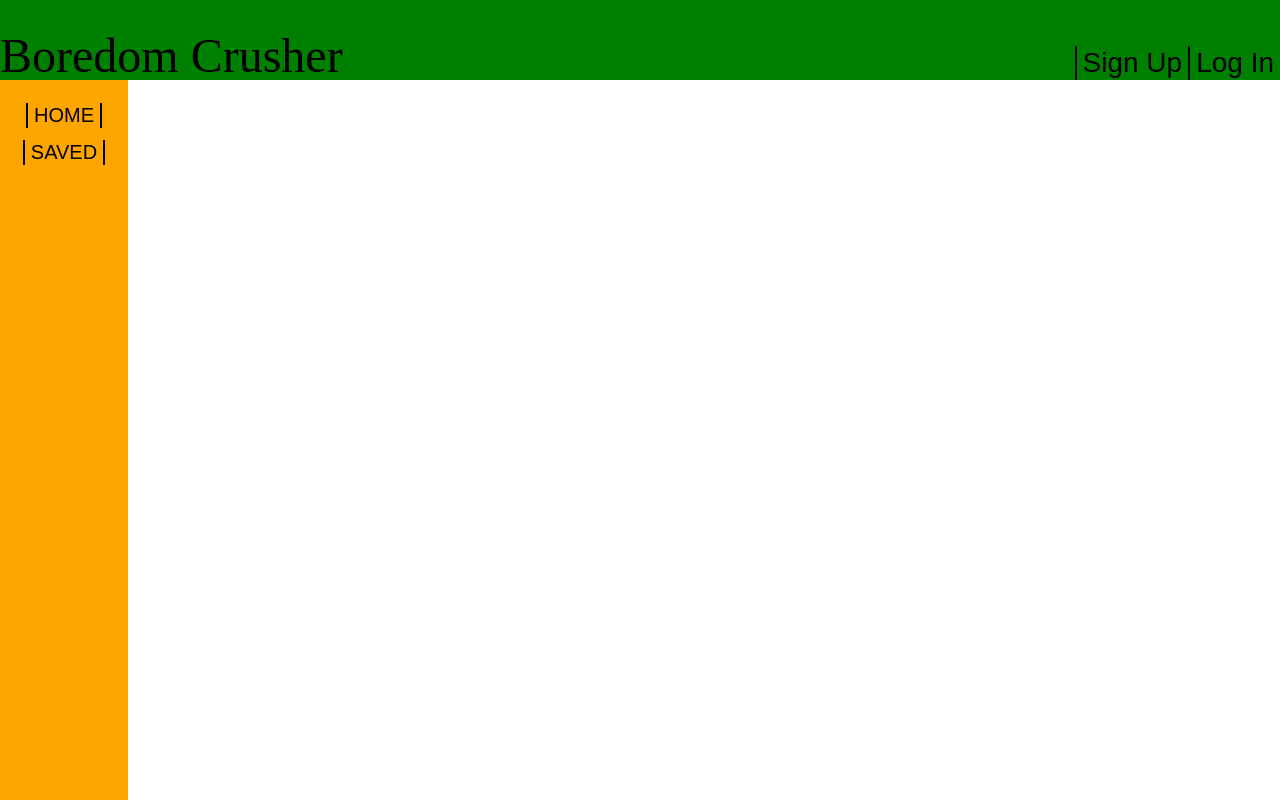
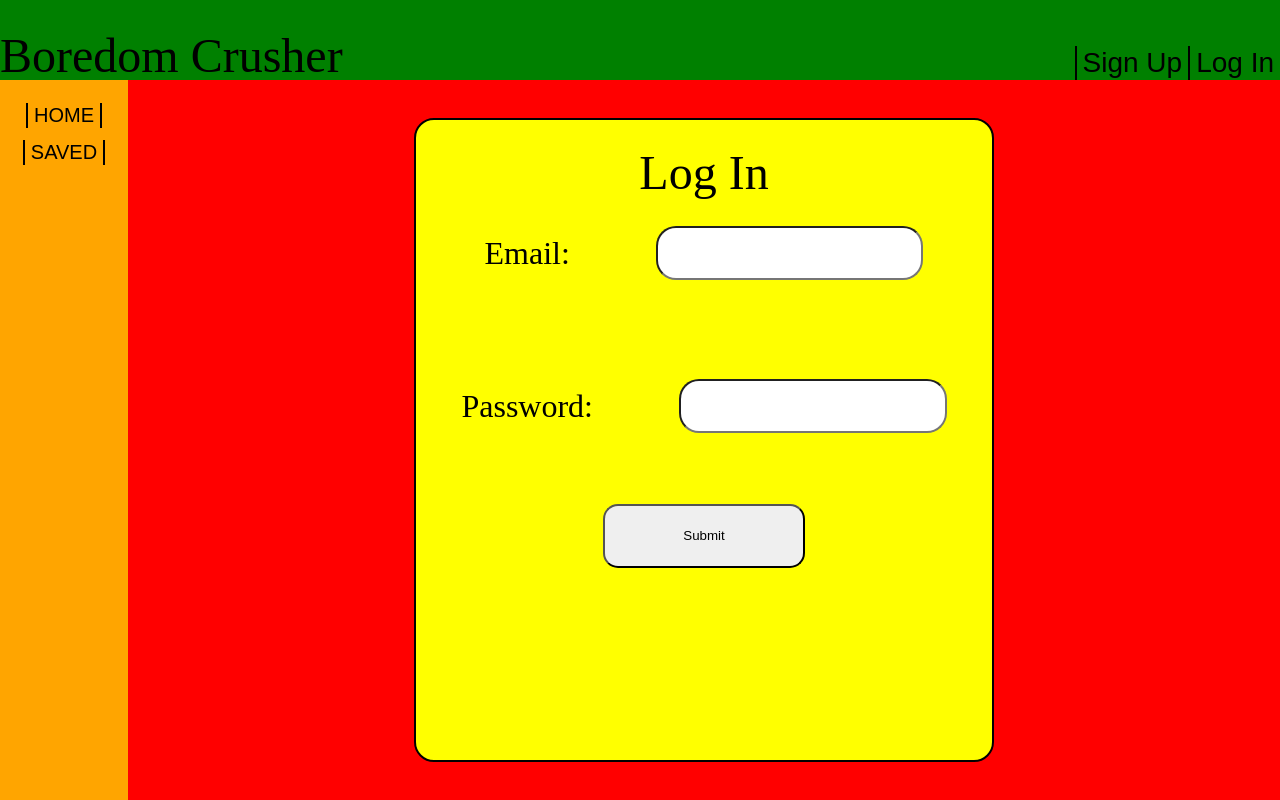
Before and after one commit to Jabene/Boredom-Crusher, a React (Create React App) app: page /logIn in a window 1280 px wide. Built offline with nearby package versions, Linux system fonts and the light colour scheme.

Commit message:
Add log in functionality

```diff
--- a/src/App/App.js
+++ b/src/App/App.js
@@ -4,31 +4,66 @@ import Aside from '../Aside/Aside'
 import HomePage from '../HomePage/HomePage'
 import NewActivity from '../NewActivity/NewActivity'
 import SavedActivities from '../SavedActivities/SavedActivities'
-import { Route, Routes } from 'react-router-dom'
+import SignUp from '../SignUp/SignUp'
+import LogIn from '../LogIn/LogIn'
+import { Route, Routes, Navigate } from 'react-router-dom'
 import './App.css';
 
 
 class App extends React.Component {
   state = {
     activities: [],
+    user: {}
   }
 
-  saveActivity = (activity) => {
+  saveActivity = activity => {
     const activities = this.state.activities
     this.setState({activities: [...activities, activity]})
   }
 
+  setUser = user => {
+    const { first_name, last_name, id } = user[0]
+    this.setState({user: {
+      firstName: first_name,
+      lastName: last_name,
+      id: id
+    }});
+  }
+
   render() {
-    const { activities } = this.state
+    const { activities, user } = this.state
     return (
       <div className="App">
-        <Header />
+        <Header user={ user }/>
         <main className='main-section'>
-          <Aside />
+          <Aside user={user}/>
           <Routes>
-            <Route exact path='/' element={ <HomePage /> } />
-            <Route path='/newActivity' element={ <NewActivity save={ this.saveActivity }/>} />
-            <Route path='/savedActivities' element={ <SavedActivities activities={ activities }/>} />
+            <Route
+              path='/'
+              element={ <HomePage /> }
+          />
+            <Route
+              path='/newActivity'
+              element={ <NewActivity save={ this.saveActivity } /> }
+            />
+            <Route
+              path='/savedActivities'
+              element={ user.id ?
+                <SavedActivities activities={ activities } /> :
+                <Navigate to='/logIn' /> }
+            />
+            <Route
+              path='/signUp'
+              element={ user.id ?
+                <Navigate to='/' /> :
+                <SignUp setUser={ this.setUser }/> }
+            />
+            <Route
+              path='/logIn'
+              element={ user.id ?
+                <Navigate to='/' /> :
+                <LogIn setUser={ this.setUser } /> }
+            />
           </Routes>
         </main>
       </div>
--- a/src/Aside/Aside.js
+++ b/src/Aside/Aside.js
@@ -2,10 +2,10 @@ import React from 'react'
 import Nav from '../Nav/Nav'
 import './Aside.css'
 
-const Aside = () => {
+const Aside = ({ user }) => {
   return (
     <aside>
-      <Nav />
+      <Nav user={ user }/>
     </aside>
   )
 }
--- a/src/Header/Header.js
+++ b/src/Header/Header.js
@@ -3,15 +3,18 @@ import Button from '../Button/Button'
 import { Link } from 'react-router-dom'
 import './Header.css'
 
-const Header = () => {
+const Header = ({ user }) => {
   return (
     <header>
       <Link to='/'>
         <h1 className='site-title'>Boredom Crusher</h1>
       </Link>
       <div className='login-section'>
-        <Button path='/' text='Sign Up' className='login-btns' />
-        <Button path='/' text='Log In' className='login-btns' />
+        { user.id ?
+          <h2>{`Welcome ${user.firstName}`}</h2> :
+        <><Button path='/signUp' text='Sign Up' className='login-btns' />
+        <Button path='/logIn' text='Log In' className='login-btns' /></>
+        }
       </div>
     </header>
   )
--- /dev/null
+++ b/src/LogIn/LogIn.css
@@ -0,0 +1,46 @@
+.log-in-page {
+  width: 90vw;
+  height: 90vh;
+  background-color: red;
+  display: flex;
+  justify-content: center;
+  align-items: center;
+}
+
+.log-in-form {
+  width: 45vw;
+  height: 80vh;
+  border: solid black 2px;
+  border-radius: 20px;
+  background-color: yellow;
+  display: flex;
+  flex-direction: column;
+  align-items: center;
+}
+
+.log-in-heading {
+  font-size: 3rem;
+  margin: 5% 0% 0% 0%;
+}
+
+.log-in-form > label {
+  width: 100%;
+  height: 15%;
+  font-size: 2rem;
+  margin: 5% 0% 5% 0%;
+}
+
+.log-in-input {
+  width: 45%;
+  height: 50%;
+  margin-left: 15%;
+  border-radius: 20px;
+  font-size: 2rem;
+}
+
+.log-in-submit {
+  width: 35%;
+  height: 10%;
+  margin: 0% 0% 5% 0%;
+  border-radius: 15px;
+}
--- /dev/null
+++ b/src/LogIn/LogIn.js
@@ -0,0 +1,56 @@
+import React from 'react'
+import './LogIn.css'
+import fetchCalls from '../fetchCalls'
+
+class LogIn extends React.Component {
+  state = {
+    email: '',
+    password: ''
+  }
+
+  handleChange = e => {
+    this.setState({[e.target.name]: e.target.value})
+  }
+
+  submit = async ( e ) => {
+    e.preventDefault()
+    const user = await fetchCalls.logIn( this.state )
+    this.props.setUser( user )
+  }
+
+  render() {
+    return (
+      <section className='log-in-page'>
+        <form
+          className='log-in-form'
+          onSubmit={this.submit}
+        >
+          <h2 className='log-in-heading'>Log In</h2>
+          <label>
+            Email:
+            <input
+              type='text'
+              name='email'
+              className='log-in-input'
+              onChange={this.handleChange}
+            />
+          </label>
+          <label>
+            Password:
+            <input
+              type='text'
+              name='password'
+              className='log-in-input'
+              onChange={this.handleChange}
+            />
+          </label>
+          <button className='log-in-submit'>
+            Submit
+          </button>
+        </form>
+      </section>
+    )
+  }
+ }
+
+export default LogIn
--- a/src/Nav/Nav.js
+++ b/src/Nav/Nav.js
@@ -2,11 +2,11 @@ import React from 'react'
 import Button from '../Button/Button'
 import './Nav.css'
 
-const Nav = () => {
+const Nav = ({ user }) => {
   return (
     <nav className='nav'>
       <Button path='/' text='HOME' className='nav-btn' />
-      <Button path='/savedActivities' text='SAVED' className='nav-btn' />
+      <Button path={`/savedActivities`} text='SAVED' className='nav-btn' />
     </nav>
   )
 }
--- a/src/SavedCard/SavedCard.js
+++ b/src/SavedCard/SavedCard.js
@@ -2,6 +2,7 @@ import React from 'react'
 import './SavedCard.css'
 
 const SavedCard = ({ activity }) => {
+
   return (
     <article className='saved-card'>
       <h3>{activity.activity}</h3>
--- /dev/null
+++ b/src/SignUp/SignUp.css
@@ -0,0 +1,46 @@
+.sign-up {
+  width: 90vw;
+  height: 90vh;
+  display: flex;
+  align-items: center;
+  justify-content: center;
+  background-color: white;
+}
+
+.sign-up-form {
+  width: 45vw;
+  height: 80vh;
+  border: solid black 2px;
+  border-radius: 20px;
+  display: flex;
+  flex-direction: column;
+  align-items: center;
+  /* justify-content: space-around; */
+}
+
+.sign-up-heading {
+  font-size: 3rem;
+  margin: 5% 0% 0% 0%;
+}
+
+.sign-up-form > label {
+  width: 100%;
+  height: 15%;
+  font-size: 2rem;
+  margin: 5% 0% 5% 0%;
+}
+
+.sign-up-input {
+  width: 45%;
+  height: 50%;
+  margin-left: 15%;
+  border-radius: 20px;
+  font-size: 2rem;
+}
+
+.sign-up-submit {
+  width: 35%;
+  height: 10%;
+  margin: 0% 0% 5% 0%;
+  border-radius: 15px;
+}
--- /dev/null
+++ b/src/SignUp/SignUp.js
@@ -0,0 +1,80 @@
+import React from 'react'
+import fetchCalls from '../fetchCalls'
+import './SignUp.css'
+
+class SignUp extends React.Component {
+  state = {
+    firstName: "",
+    lastName: "",
+    email: "",
+    password: "",
+  }
+
+  handleChange = (e) => {
+    this.setState({[e.target.name]: e.target.value})
+  }
+
+  submit = async (e) => {
+    e.preventDefault()
+    await fetchCalls.createAccount(this.state)
+    const user = await fetchCalls.logIn({
+      email: this.state.email,
+      password: this.state.password
+    })
+    this.props.setUser( user )
+  }
+
+  render() {
+    return (
+      <section className='sign-up'>
+        <form
+          className='sign-up-form'
+          onSubmit={this.submit}>
+          <h2 className='sign-up-heading'>Sign Up!</h2>
+          <label for='first-name'>
+            First Name:
+            <input
+              type='text'
+              name='firstName'
+              className='sign-up-input'
+              onChange={this.handleChange}
+            />
+          </label>
+          <label for='last-name'>
+            Last Name:
+            <input
+              type='text'
+              name='lastName'
+              className='sign-up-input'
+              onChange={this.handleChange}
+            />
+          </label>
+          <label for='email'>
+            Email:
+            <input
+              type='text'
+              name='email'
+              className='sign-up-input'
+              onChange={this.handleChange}
+            />
+          </label>
+          <label for='password'>
+            Password:
+            <input
+              type='text'
+              name='password'
+              className='sign-up-input'
+              onChange={this.handleChange}
+            />
+          </label>
+          <button
+            className='sign-up-submit btn'>
+            Submit
+          </button>
+        </form>
+      </section>
+    )
+  }
+}
+
+export default SignUp
--- a/src/fetchCalls.js
+++ b/src/fetchCalls.js
@@ -1,7 +1,23 @@
 const fetchCalls = {
   getActivity() {
-    return fetch('http://www.boredapi.com/api/activity/',)
+    return fetch('http://www.boredapi.com/api/activity/')
       .then(activity => activity.json())
+  },
+
+  createAccount(user) {
+    return fetch('https://bored-crusher.herokuapp.com/users', {
+      method: 'POST',
+      headers: {
+        'Content-Type': 'application/json'
+      },
+      body: JSON.stringify(user)
+    })
+      .then(response => response.json())
+  },
+
+  logIn(credentials) {
+    return fetch(`https://bored-crusher.herokuapp.com/log-in/${credentials.email}/${credentials.password}`)
+      .then(response => response.json())
   },
 }
 
```
